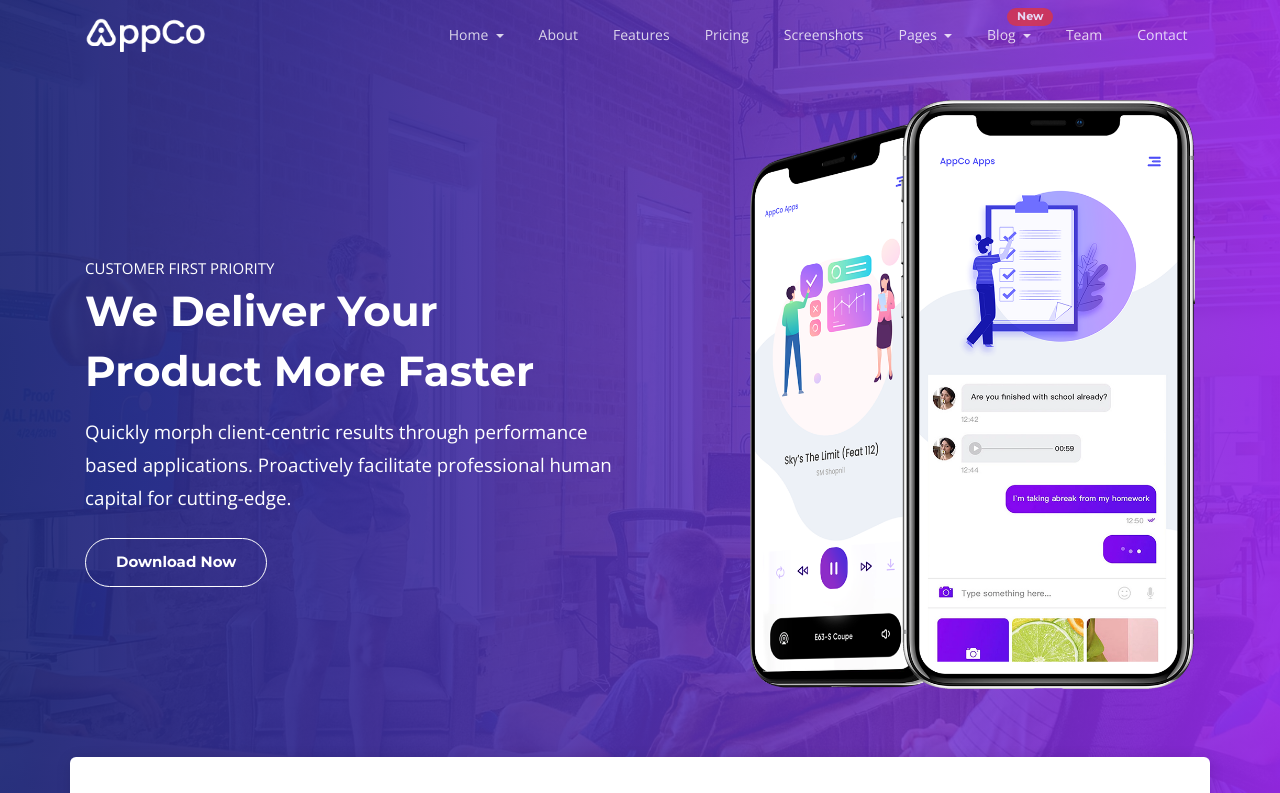
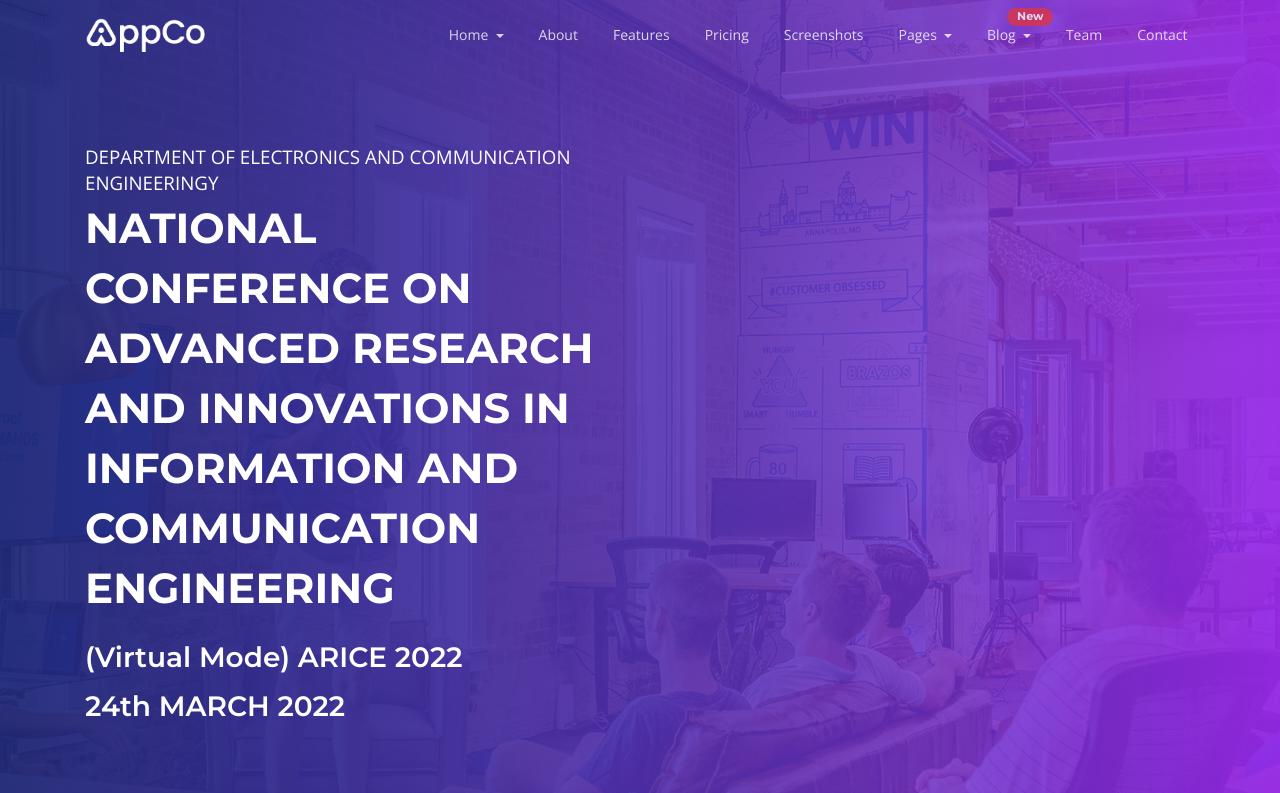
Before and after one commit to Babyboy288/National_conference_website, a plain HTML site: page index.html in a window 1280 px wide. Shown: the top 793 px of the page. Drawn offline with nearby package versions, Linux system fonts and the light colour scheme.

Commit message:
index 2 to index

```diff
--- a/index-2.html
+++ b/index.html
@@ -72,13 +72,7 @@
                         </a>
                         <div class="dropdown-menu submenu" aria-labelledby="navbarDropdownHome">
                             <a class="dropdown-item" href="index.html">Demo Template 1</a>
-                            <a class="dropdown-item" href="index-2.html">Demo Template 2</a>
-                            <a class="dropdown-item" href="index-3.html">Demo Template 3</a>
-                            <a class="dropdown-item" href="index-4.html">Demo Template 4</a>
-                            <a class="dropdown-item" href="index-5.html">Demo Template 5</a>
-                            <a class="dropdown-item" href="index-6.html">Demo Template 6</a>
-                            <a class="dropdown-item" href="index-7.html">Demo Template 7</a>
-                            <a class="dropdown-item" href="index-8.html">Demo Template 8 <span class="badge badge-warning">New</span></a>
+
                         </div>
                     </li>
                     <li class="nav-item">
@@ -152,19 +146,22 @@
             <div class="row align-items-center justify-content-between">
                 <div class="col-md-6 col-lg-6">
                     <div class="hero-content-left text-white mt-5">
-                        <span class="text-uppercase h6">Customer First Priority</span>
-                        <h1 class="text-white font-weight-bold">We Deliver Your Product More Faster</h1>
-                        <p class="lead">Quickly morph client-centric results through performance based applications.
-                            Proactively facilitate professional human capital for cutting-edge.</p>
+                        <span class="text-uppercase h5">DEPARTMENT OF ELECTRONICS
+                            AND COMMUNICATION ENGINEERINGy</span>
+                        <h1 class="text-white font-weight-bold">NATIONAL CONFERENCE ON ADVANCED RESEARCH
+                            AND INNOVATIONS IN INFORMATION AND
+                            COMMUNICATION ENGINEERING</h1>
+                        <p class="lead">
+                            <h4>(Virtual Mode) ARICE 2022</h4>
+                            <h4>24th
+                                MARCH 2022</h4>
 
-                        <a href="#download" class="btn app-store-btn">Download Now</a>
+                        </p>
+
+
                     </div>
                 </div>
-                <div class="col-md-6 col-lg-5">
-                    <div class="hero-animation-img">
-                        <img src="img/image-14.png" alt="img" class="img-fluid">
-                    </div>
-                </div>
+
             </div>
             <!--counter start-->
             <div class="row">
```
